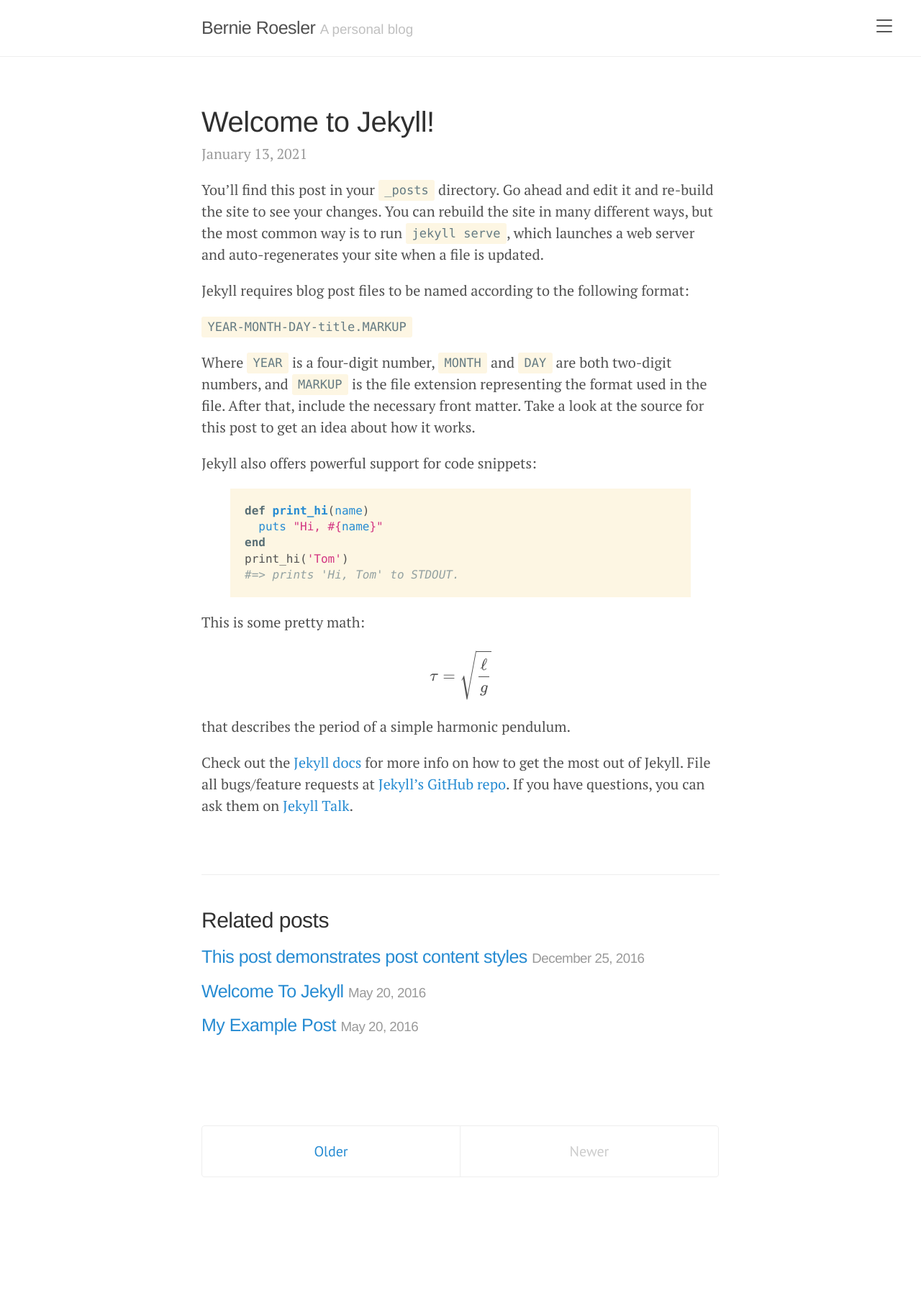
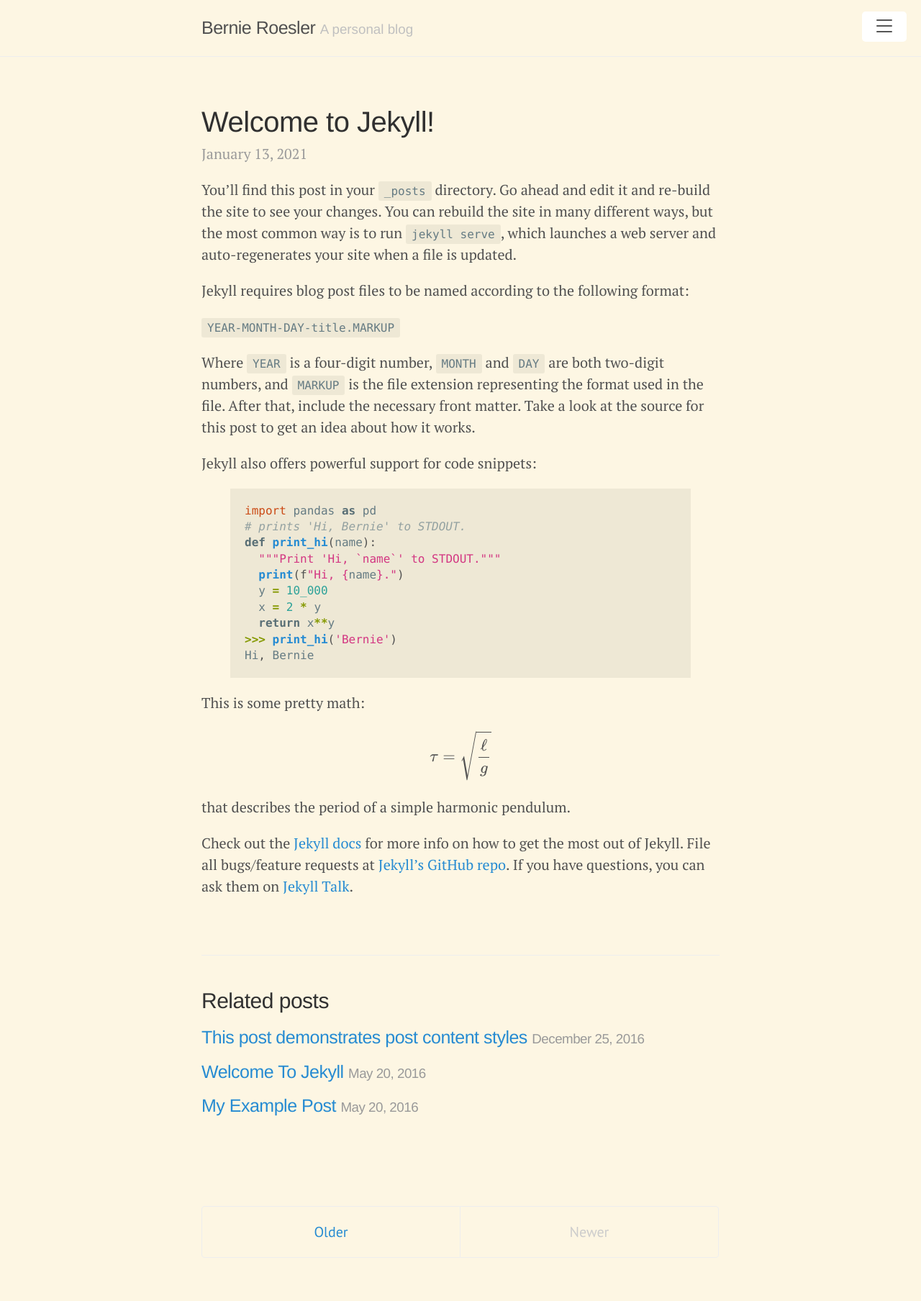
Before and after one commit to broesler/broesler.github.io, a Jekyll site: the page built from _posts/2021-01-01-welcome-to-jekyll.md, in a window 1280 px wide. Shown: the whole page at 72% size. Built offline with Jekyll 4.4.1, drawn with Linux system fonts in a browser that asks for light colours; nearby versions of some CDN libraries; before the commit the page ends 1696 px from its top, so only the background shows below that.

Commit message:
Update solarized colors for code. Dark mode fails.

```diff
--- a/_posts/2021-01-01-welcome-to-jekyll.md
+++ b/_posts/2021-01-01-welcome-to-jekyll.md
@@ -14,12 +14,29 @@
 
 Jekyll also offers powerful support for code snippets:
 
+<!--
+{% comment %}
 {% highlight ruby %}
 def print_hi(name)
   puts "Hi, #{name}"
 end
 print_hi('Tom')
 #=> prints 'Hi, Tom' to STDOUT.
+{% endhighlight %}
+{% endcomment %}
+-->
+
+{% highlight python %}
+import pandas as pd
+# prints 'Hi, Bernie' to STDOUT.
+def print_hi(name):
+  """Print 'Hi, `name`' to STDOUT."""
+  print(f"Hi, {name}.")
+  y = 10_000
+  x = 2 * y
+  return x**y
+>>> print_hi('Bernie')
+Hi, Bernie
 {% endhighlight %}
 
 This is some pretty math:
--- a/assets/css/base.css
+++ b/assets/css/base.css
@@ -42,7 +42,8 @@
 
 body {
   color: #515151;
-  background-color: #fff;
+  /* background-color: #fff; */
+  background-color: var(--sol-bg);
   -webkit-text-size-adjust: 100%;
       -ms-text-size-adjust: 100%;
 }
@@ -140,15 +141,15 @@
 /* Code */
 code,
 pre {
-  font-family: Menlo, Monaco, "Courier New", monospace;
+  font-family: Monaco, Menlo, "Courier New", monospace;
 }
 code {
   padding: .25em .5em;
-  font-size: 85%;
+  font-size: 80%;
   /* color: #bf616a; */
   color: var(--sol-body);
   /* background-color: #f9f9f9; */
-  background-color: var(--sol-bg);
+  background-color: var(--sol-bghi);
   border-radius: 3px;
 }
 pre {
@@ -163,7 +164,7 @@
   word-break: break-all;
   word-wrap: break-word;
   /* background-color: #f9f9f9; */
-  background-color: var(--sol-bg);
+  background-color: var(--sol-bghi);
 }
 pre code {
   padding: 0;
--- a/assets/css/solarized.css
+++ b/assets/css/solarized.css
@@ -1,5 +1,6 @@
-/* Solarized
- * ==============
+/* ----------------------------------------------------------------------------
+ *        Solarized
+ * ----------------------------------------------------------------------------
  * Created by Sander Voerman <mailto:sander@savoerman.nl> using the Solarized
  * color scheme by Ethan Schoonover <https://ethanschoonover.com/solarized>.
  * Converted to plain css by Bernie Roesler <mailto:bernard.roesler@me.com>.
@@ -34,11 +35,12 @@
 
 @media (prefers-color-scheme dark) {
   :root {
-        --sol-bg:  var(--sol-base03);
-        --sol-bghi:  var(--sol-base02);
-        --sol-comment:  var(--sol-base01);
-        --sol-body: var(--sol-base0);
-        --sol-emph: var(--sol-base1);
+    /* --sol-bg:  var(--sol-base03); */
+    /* --sol-bghi:  var(--sol-base02); */
+    /* --sol-comment:  var(--sol-base01); */
+    /* --sol-body: var(--sol-base0); */
+    /* --sol-emph: var(--sol-base1); */
+    --sol-bg:  var(--sol-orange);
   }
 }
 
@@ -46,8 +48,11 @@
 /*  -------------------------- */
 .highlight .c     { color: var(--sol-comment); font-style: italic }  /*  Comment */
 .highlight .err   { color: var(--sol-red) }  /*  Error */
+.highlight .g     { color: var(--sol-comment) } /* Generic */
 .highlight .k     { color: var(--sol-emph); font-weight: bold }  /*  Keyword */
-.highlight .o     { color: var(--sol-emph); font-weight: bold }  /*  Operator */
+.highlight .l     { color: var(--sol-body) } /* Literal */
+.highlight .n     { color: var(--sol-body) } /* Name */
+.highlight .o     { color: var(--sol-green); font-weight: bold }  /*  Operator */
 .highlight .cm    { color: var(--sol-comment); font-style: italic }  /*  Comment.Multiline */
 .highlight .cp    { color: var(--sol-comment); font-weight: bold }  /*  Comment.Preproc */
 .highlight .c1    { color: var(--sol-comment); font-style: italic }  /*  Comment.Single */
@@ -64,29 +69,31 @@
 .highlight .gs    { color: var(--sol-emph); font-weight: bold }  /*  Generic.Strong */
 .highlight .gu    { color: var(--sol-comment) }  /*  Generic.Subheading */
 .highlight .gt    { color: var(--sol-red) }  /*  Generic.Traceback */
+.highlight .kn    { color: var(--sol-orange) } /* Keyword.Namespace */
 .highlight .kc    { color: var(--sol-emph); font-weight: bold }  /*  Keyword.Constant */
 .highlight .kd    { color: var(--sol-emph); font-weight: bold }  /*  Keyword.Declaration */
 .highlight .kp    { color: var(--sol-emph); font-weight: bold }  /*  Keyword.Pseudo */
 .highlight .kr    { color: var(--sol-emph); font-weight: bold }  /*  Keyword.Reserved */
 .highlight .kt    { color: var(--sol-violet); font-weight: bold }  /*  Keyword.Type */
-.highlight .m     { color: var(--sol-cyan) }  /*  Literal.Number */
-.highlight .s     { color: var(--sol-magenta) }  /*  Literal.String */
 .highlight .na    { color: var(--sol-cyan) }  /*  Name.Attribute */
 .highlight .nb    { color: var(--sol-blue) }  /*  Name.Builtin */
 .highlight .nc    { color: var(--sol-violet); font-weight: bold }  /*  Name.Class */
-.highlight .no    { color: var(--sol-cyan) }  /*  Name.Constant */
+.highlight .no    { color: var(--sol-orange) }  /*  Name.Constant */
 .highlight .ni    { color: var(--sol-violet) }  /*  Name.Entity */
 .highlight .ne    { color: var(--sol-violet); font-weight: bold }  /*  Name.Exception */
 .highlight .nf    { color: var(--sol-blue); font-weight: bold }  /*  Name.Function */
 .highlight .nn    { color: var(--sol-body) }  /*  Name.Namespace */
 .highlight .nt    { color: var(--sol-blue) }  /*  Name.Tag */
 .highlight .nv    { color: var(--sol-cyan) }  /*  Name.Variable */
-.highlight .ow    { color: var(--sol-emph); font-weight: bold }  /*  Operator.Word */
+.highlight .ow    { color: var(--sol-green); font-weight: bold }  /*  Operator.Word */
 .highlight .w     { color: var(--sol-comment) }  /*  Text.Whitespace */
+.highlight .m     { color: var(--sol-cyan) }  /*  Literal.Number */
 .highlight .mf    { color: var(--sol-cyan) }  /*  Literal.Number.Float */
 .highlight .mh    { color: var(--sol-cyan) }  /*  Literal.Number.Hex */
 .highlight .mi    { color: var(--sol-cyan) }  /*  Literal.Number.Integer */
 .highlight .mo    { color: var(--sol-cyan) }  /*  Literal.Number.Oct */
+.highlight .il    { color: var(--sol-cyan) }  /*  Literal.Number.Integer.Long */
+.highlight .s     { color: var(--sol-magenta) }  /*  Literal.String */
 .highlight .sb    { color: var(--sol-magenta) }  /*  Literal.String.Backtick */
 .highlight .sc    { color: var(--sol-magenta) }  /*  Literal.String.Char */
 .highlight .sd    { color: var(--sol-magenta) }  /*  Literal.String.Doc */
@@ -95,11 +102,12 @@
 .highlight .sh    { color: var(--sol-magenta) }  /*  Literal.String.Heredoc */
 .highlight .si    { color: var(--sol-magenta) }  /*  Literal.String.Interpol */
 .highlight .sx    { color: var(--sol-magenta) }  /*  Literal.String.Other */
-.highlight .sr    { color: var(--sol-green) }  /*  Literal.String.Regex */
+.highlight .sr    { color: var(--sol-magenta) }  /*  Literal.String.Regex */
 .highlight .s1    { color: var(--sol-magenta) }  /*  Literal.String.Single */
 .highlight .ss    { color: var(--sol-magenta) }  /*  Literal.String.Symbol */
 .highlight .bp    { color: var(--sol-comment) }  /*  Name.Builtin.Pseudo */
 .highlight .vc    { color: var(--sol-cyan) }  /*  Name.Variable.Class */
 .highlight .vg    { color: var(--sol-cyan) }  /*  Name.Variable.Global */
 .highlight .vi    { color: var(--sol-cyan) }  /*  Name.Variable.Instance */
-.highlight .il    { color: var(--sol-cyan) }  /*  Literal.Number.Integer.Long */
+/*=============================================================================
+ *===========================================================================*/
```
Lines whose indentation alone changed are shown as unchanged.
